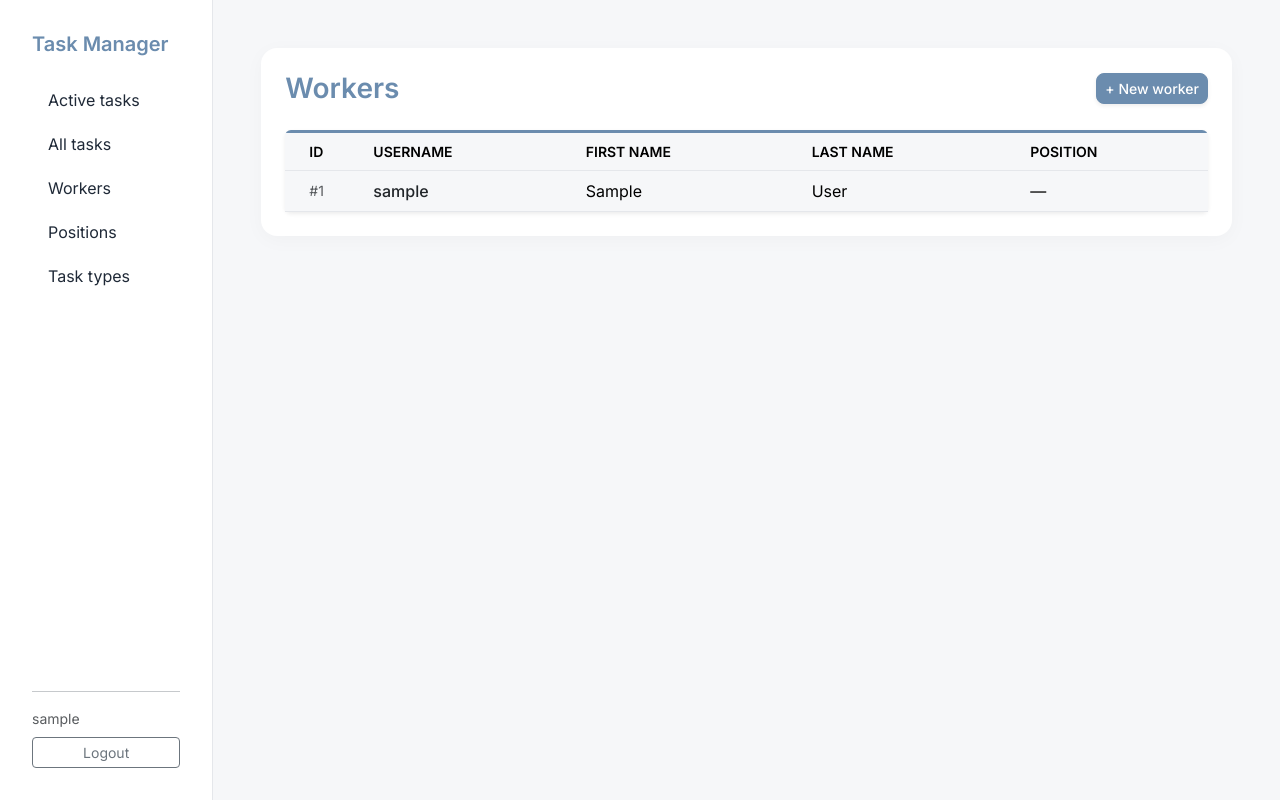
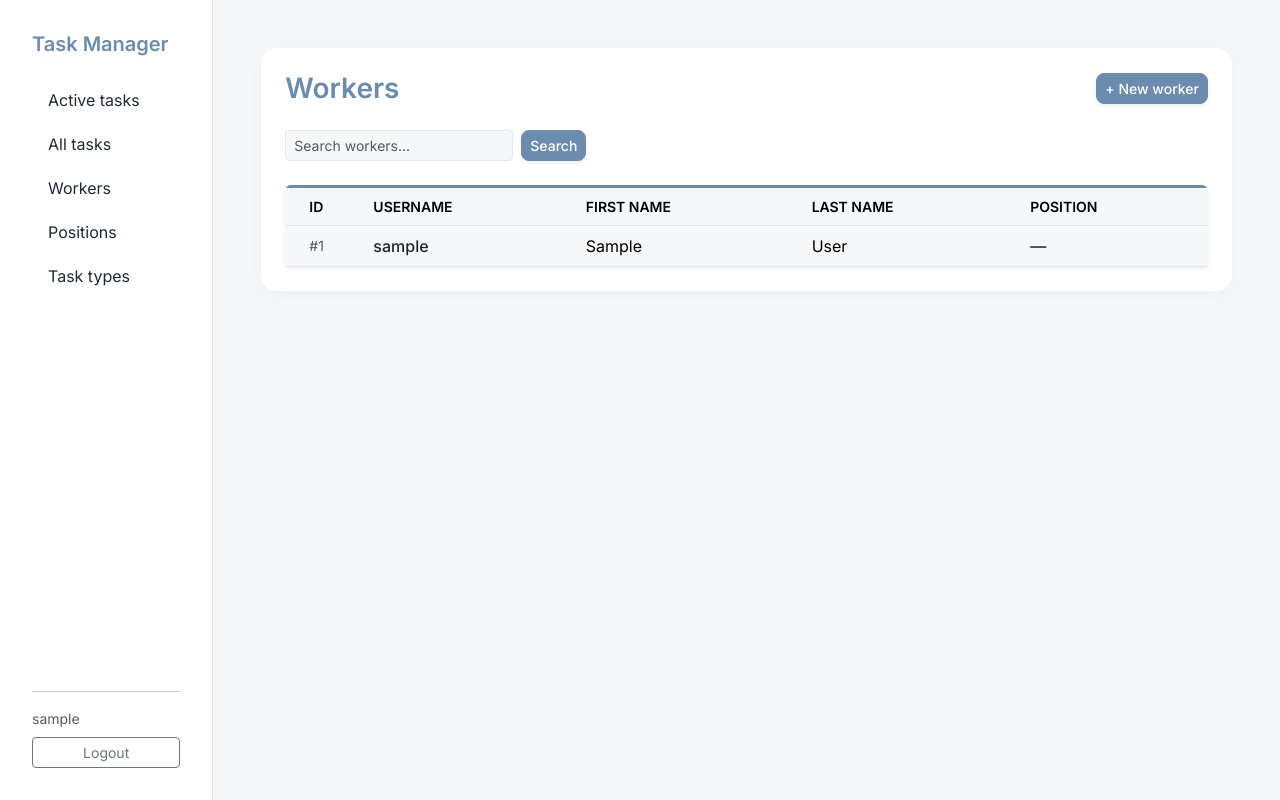
Before and after one commit to strauuch/task-manager, a Django app: page /workers/ in a window 1280 px wide. Run offline with Django 5.2, Linux system fonts and the light colour scheme; the visitor is signed in with stand-in values (Sample User, id 1); data comes from the database, SQL or seed files in the repository; data that the repository does not hold is empty.

Commit message:
feat: add filtering functionality to workers list page

```diff
--- a/tasks/forms.py
+++ b/tasks/forms.py
@@ -94,6 +94,21 @@ class WorkerForm(forms.ModelForm):
             field.label = ""
             field.widget.attrs.update({"class": "form-control"})
 
+
+class WorkerSearchForm(forms.Form):
+    q = forms.CharField(
+        max_length=155,
+        required=False,
+        label="",
+        widget=forms.TextInput(
+            attrs={
+                "placeholder": "Search workers...",
+                "class": "form-control form-control-sm",
+            }
+        ),
+    )
+
+
 class PositionSearchForm(forms.Form):
     q = forms.CharField(
         max_length=155,
--- a/tasks/views.py
+++ b/tasks/views.py
@@ -3,6 +3,7 @@ from django.shortcuts import redirect
 from django.urls import reverse_lazy
 from django.views import generic
 from django.views.generic import TemplateView
+from django.db.models import Q
 
 from tasks.filters import TaskFilter
 from tasks.forms import (
@@ -10,7 +11,7 @@ from tasks.forms import (
     WorkerCreationForm,
     TaskTypeSearchForm,
     PositionSearchForm,
-    CommentForm, TaskTypeForm, WorkerForm,
+    CommentForm, TaskTypeForm, WorkerForm, WorkerSearchForm,
 )
 from tasks.models import TaskType, Task, Worker, Position, Comment
 
@@ -25,7 +26,6 @@ class SearchListViewMixin:
         if self.form.is_valid():
             q = self.form.cleaned_data.get("q")
             if q:
-                # Фильтруем по полю name (оно есть и у TaskType, и у Position)
                 return queryset.filter(name__icontains=q)
         return queryset
 
@@ -185,10 +185,23 @@ class WorkerListView(LoginRequiredMixin, generic.ListView):
     context_object_name = "workers"
     template_name = "tasks/workers_list.html"
     paginate_by = 10
+    search_form_class = WorkerSearchForm
 
     def get_queryset(self):
-        return Worker.objects.select_related("position")
+        queryset = Worker.objects.select_related("position")
+        query = self.request.GET.get("q")
+        if query:
+            queryset = queryset.filter(
+                Q(username__icontains=query) |
+                Q(last_name__icontains=query) |
+                Q(first_name__icontains=query)
+            )
+        return queryset
 
+    def get_context_data(self, **kwargs):
+        context = super().get_context_data(**kwargs)
+        context["search_form"] = WorkerSearchForm(self.request.GET)
+        return context
 
 class WorkerDetailView(LoginRequiredMixin, generic.DetailView):
     """View class for the worker detail page of the site."""
--- a/templates/tasks/workers_list.html
+++ b/templates/tasks/workers_list.html
@@ -6,6 +6,22 @@
     Workers
   </h1>
   <a href="{% url 'worker-create' %}" class="btn btn-primary btn-sm shadow-sm">+ New worker</a>
+</div>
+
+<div class="mb-4">
+  <form method="get" class="d-flex gap-2 align-items-center">
+    <div style="max-width: 300px;">
+      {{ search_form.q }}
+    </div>
+
+    <button type="submit" class="btn btn-primary btn-sm shadow-sm">
+      <i class="bi bi-search"></i> Search
+    </button>
+
+    {% if request.GET.q %}
+      <a href="{% url 'workers-list' %}" class="btn btn-secondary btn-sm shadow-sm">Reset</a>
+    {% endif %}
+  </form>
 </div>
 
 <div class="card border-0 border-top border-3 border-primary shadow-sm">
```
